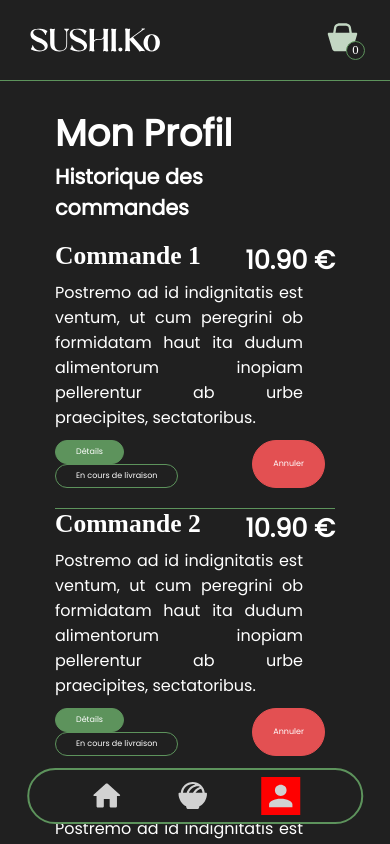
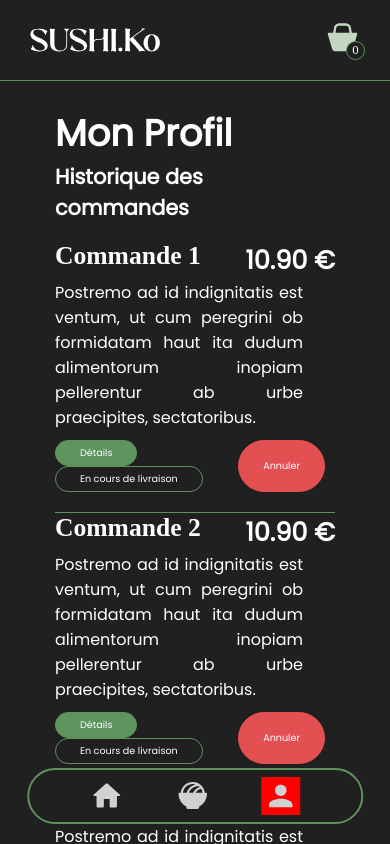
Before and after one commit to Raphi04/SAE_401, an Angular app: page /app-compte in a window 390 px wide. Built offline with nearby package versions, Linux system fonts and the light colour scheme; a web font is replaced by a local one.

Commit message:
Responsive - Modif détaillée en Media Query

```diff
--- a/src/app/component/compte/compte.component.css
+++ b/src/app/component/compte/compte.component.css
@@ -128,19 +128,13 @@ h3{
 }
 @media screen and (max-width: 1210px) {
     .command-history {
-        flex-direction: column;
-    }
-    .buttons {
-        margin-top: 10px;
-        margin-bottom: 20px;
-        display: flex;
-        justify-content: space-between;
+        flex-direction: row;
     }
     .buttons button {
         margin-right: 10px;
         color: var(--white);
         padding: 5px 2.5em; /* Utilisation d'une unité de police relative */
-        font-size: 0.5rem; /* Vous pouvez ajuster cette valeur selon vos besoins */
+        font-size: 0.9rem; /* Vous pouvez ajuster cette valeur selon vos besoins */
         border-radius: 30px;
         font-weight: 500;
     }
@@ -149,3 +143,37 @@ h3{
         font-size: 1.0rem;
     }
 }
+@media screen and (max-width: 1190px) {
+    .command-history {
+        flex-direction: column;
+    }
+    .buttons button {
+        margin-right: 10px;
+        color: var(--white);
+        padding: 5px 2.5em; /* Utilisation d'une unité de police relative */
+        font-size: 0.8rem; /* Vous pouvez ajuster cette valeur selon vos besoins */
+        border-radius: 30px;
+        font-weight: 500;
+    }
+    p{
+        margin-right: 2em;
+        font-size: 1.0rem;
+    }
+}
+@media screen and (max-width: 600px) {
+    .command-history {
+        flex-direction: column;
+    }
+    .buttons button {
+        margin-right: 10px;
+        color: var(--white);
+        padding: 5px 2.5em; /* Utilisation d'une unité de police relative */
+        font-size: 0.6rem; /* Vous pouvez ajuster cette valeur selon vos besoins */
+        border-radius: 30px;
+        font-weight: 500;
+    }
+    p{
+        margin-right: 2em;
+        font-size: 1.0rem;
+    }
+}
```
